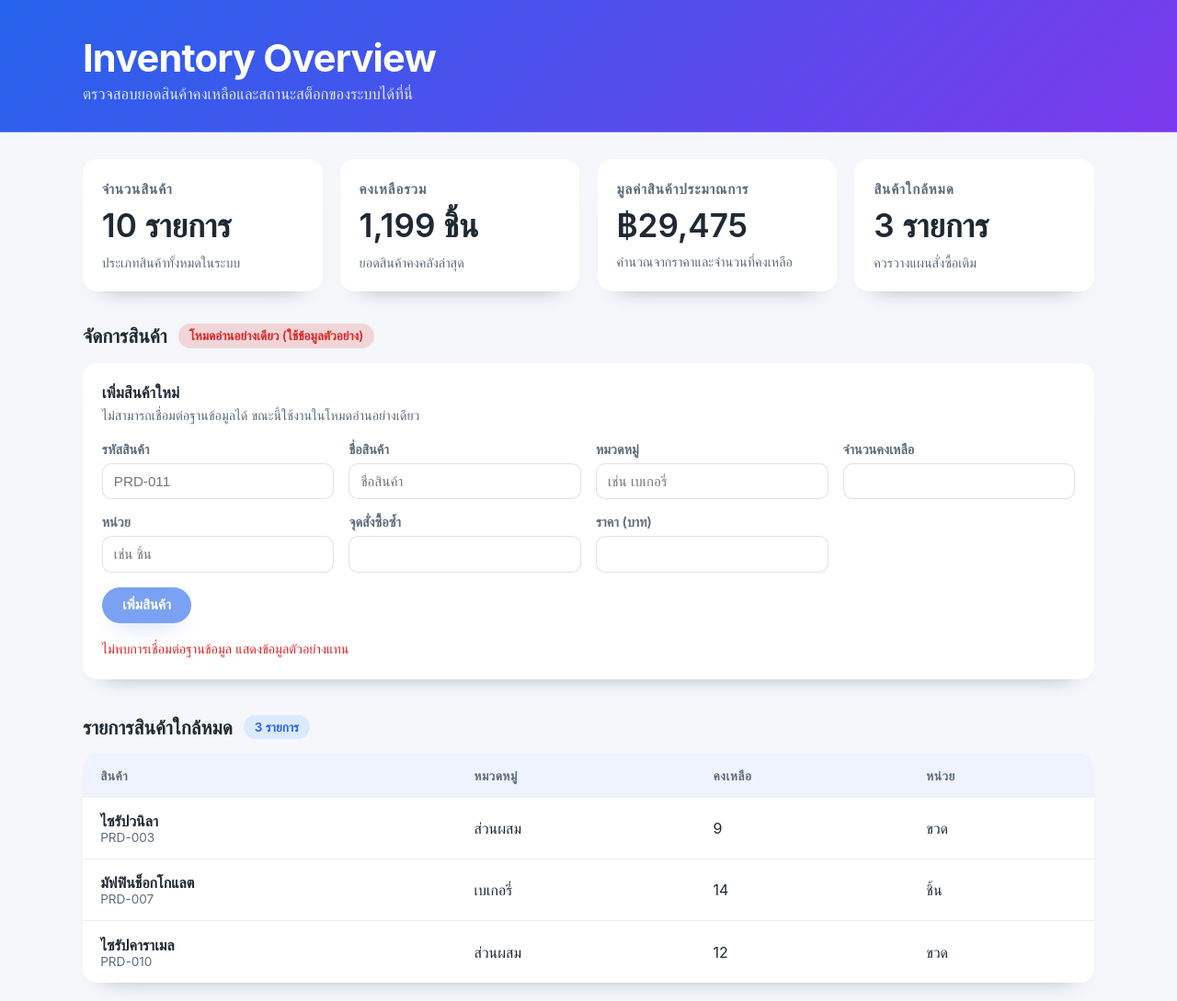
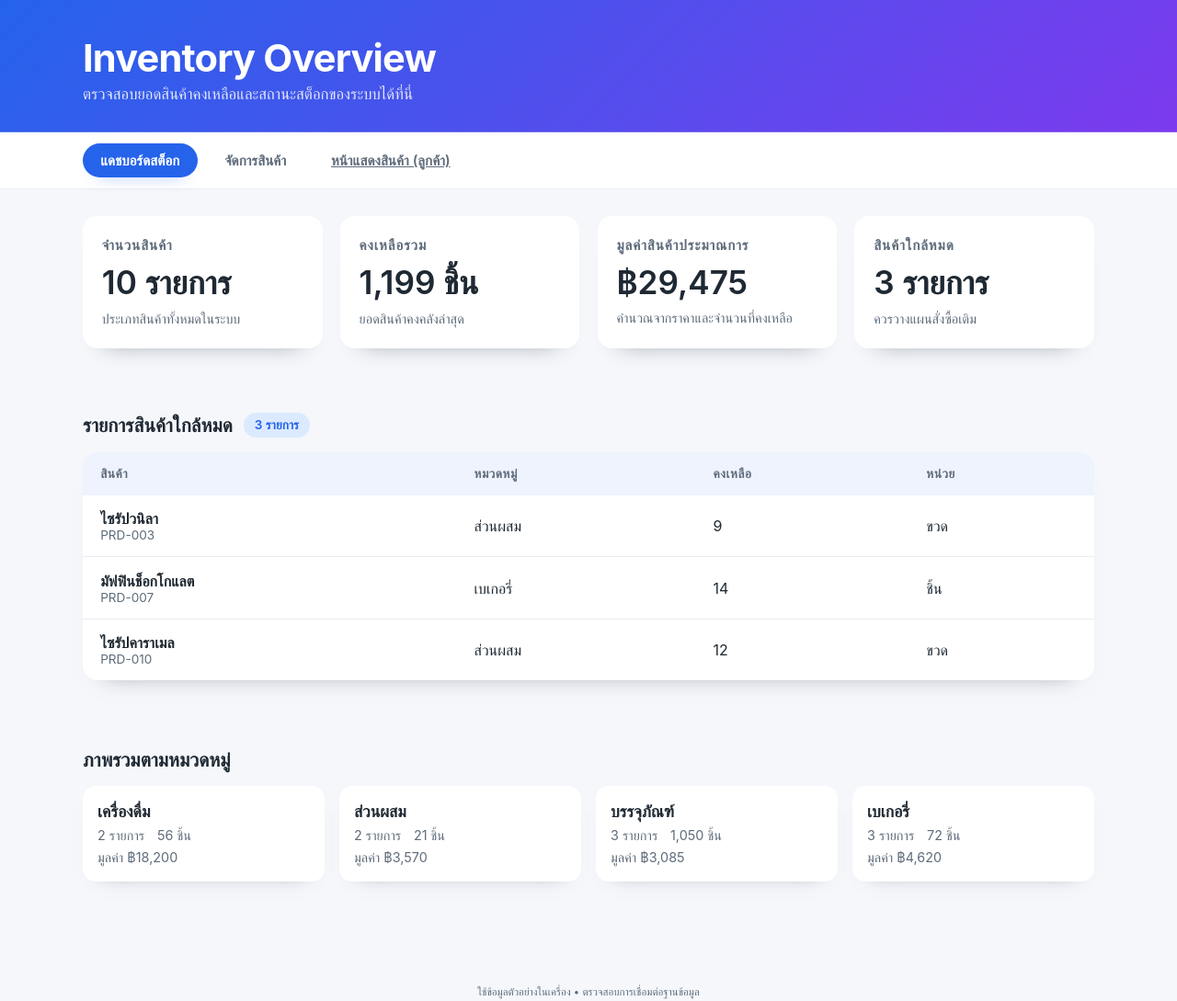
Before and after one commit to jkitsada/product_management, a website with bundled scripts: page index.html in a window 1280 px wide. Shown: the top 1089 px of the page at 92% size. Built offline with nearby package versions, Linux system fonts and the light colour scheme; files whose address does not match are found by name.

Commit message:
update product management and customer view page

```diff
--- a/css/styles.css
+++ b/css/styles.css
@@ -49,8 +49,54 @@ body {
   font-size: 1.05rem;
 }
 
+.top-nav {
+  background: rgba(255, 255, 255, 0.92);
+  backdrop-filter: blur(8px);
+  border-bottom: 1px solid rgba(148, 163, 184, 0.18);
+}
+
+.nav-container {
+  display: flex;
+  justify-content: flex-start;
+  gap: 0.65rem;
+  padding: 0.75rem 0;
+}
+
+.nav-link {
+  border: none;
+  background: transparent;
+  padding: 0.55rem 1.2rem;
+  border-radius: 999px;
+  font-weight: 600;
+  font-size: 0.95rem;
+  color: var(--muted);
+  cursor: pointer;
+  transition: color 0.2s ease, background 0.2s ease, transform 0.15s ease;
+}
+
+.nav-link:hover {
+  color: var(--accent);
+  background: rgba(37, 99, 235, 0.08);
+}
+
+.nav-link.active {
+  color: #ffffff;
+  background: var(--accent);
+  box-shadow: 0 12px 18px -16px rgba(37, 99, 235, 0.8);
+}
+
 main {
   padding: 1.8rem 0 3rem;
+}
+
+.view {
+  display: flex;
+  flex-direction: column;
+  gap: 2.2rem;
+}
+
+.view.hidden {
+  display: none;
 }
 
 .summary-grid {
--- a/index.html
+++ b/index.html
@@ -16,9 +16,57 @@
       </div>
     </header>
 
+    <nav class="top-nav">
+      <div class="container nav-container">
+        <button class="nav-link active" type="button" data-view-target="dashboard">
+          แดชบอร์ดสต็อก
+        </button>
+        <button class="nav-link" type="button" data-view-target="managemedfnt">
+          จัดการสินค้า
+        </button>
+        <a class="nav-link nav-link--external" href="/customer" target="_blank" rel="noopener">
+          หน้าแสดงสินค้า (ลูกค้า)
+        </a>
+      </div>
+    </nav>
+
     <main class="container">
+      <div class="view" data-view="dashboard">
         <section class="summary-grid" id="summaryGrid"></section>
 
+        <section class="section">
+          <div class="section-header">
+            <h2>รายการสินค้าใกล้หมด</h2>
+            <span class="badge" id="lowStockCount">0 รายการ</span>
+          </div>
+          <div class="card-table">
+            <table>
+              <thead>
+                <tr>
+                  <th>สินค้า</th>
+                  <th>หมวดหมู่</th>
+                  <th>คงเหลือ</th>
+                  <th>หน่วย</th>
+                </tr>
+              </thead>
+              <tbody id="lowStockTable">
+                <tr>
+                  <td colspan="4" class="placeholder">กำลังโหลดข้อมูล...</td>
+                </tr>
+              </tbody>
+            </table>
+          </div>
+        </section>
+
+        <section class="section">
+          <div class="section-header">
+            <h2>ภาพรวมตามหมวดหมู่</h2>
+          </div>
+          <div class="category-grid" id="categoryGrid"></div>
+        </section>
+      </div>
+
+      <div class="view hidden" data-view="management">
         <section class="section">
           <div class="section-header">
             <h2>จัดการสินค้า</h2>
@@ -107,7 +155,11 @@
                   </label>
                 </div>
                 <div class="form-actions">
-                <button class="btn btn-primary" type="submit" id="submitButton">
+                  <button
+                    class="btn btn-primary"
+                    type="submit"
+                    id="submitButton"
+                  >
                     เพิ่มสินค้า
                   </button>
                   <button
@@ -121,30 +173,6 @@
               </form>
               <div class="form-status" id="formStatus" role="status"></div>
             </article>
-        </div>
-      </section>
-
-      <section class="section">
-        <div class="section-header">
-          <h2>รายการสินค้าใกล้หมด</h2>
-          <span class="badge" id="lowStockCount">0 รายการ</span>
-        </div>
-        <div class="card-table">
-          <table>
-            <thead>
-              <tr>
-                <th>สินค้า</th>
-                <th>หมวดหมู่</th>
-                <th>คงเหลือ</th>
-                <th>หน่วย</th>
-              </tr>
-            </thead>
-            <tbody id="lowStockTable">
-              <tr>
-                <td colspan="4" class="placeholder">กำลังโหลดข้อมูล...</td>
-              </tr>
-            </tbody>
-          </table>
           </div>
         </section>
 
@@ -176,13 +204,7 @@
             </table>
           </div>
         </section>
-
-      <section class="section">
-        <div class="section-header">
-          <h2>ภาพรวมตามหมวดหมู่</h2>
       </div>
-        <div class="category-grid" id="categoryGrid"></div>
-      </section>
     </main>
 
     <footer class="footer">
--- a/js/app.js
+++ b/js/app.js
@@ -5,6 +5,9 @@ const state = {
   products: [],
   editingId: null,
 };
+
+const views = document.querySelectorAll("[data-view]");
+const navButtons = document.querySelectorAll("[data-view-target]");
 
 const summaryGrid = document.querySelector("#summaryGrid");
 const lowStockTable = document.querySelector("#lowStockTable");
@@ -537,7 +540,25 @@ const handleTableClick = (event) => {
   }
 };
 
+const showView = (target) => {
+  views.forEach((view) => {
+    view.classList.toggle("hidden", view.dataset.view !== target);
+  });
+
+  navButtons.forEach((button) => {
+    button.classList.toggle("active", button.dataset.viewTarget === target);
+  });
+};
+
 const bootstrap = () => {
+  navButtons.forEach((button) => {
+    button.addEventListener("click", () => {
+      const target = button.dataset.viewTarget || "dashboard";
+      showView(target);
+    });
+  });
+
+  showView("dashboard");
   updateDataSourceIndicator("loading");
   updateFooterStatus("loading");
   lowStockTable.innerHTML = templates.lowStockLoading;
```
Lines whose indentation alone changed are shown as unchanged.
